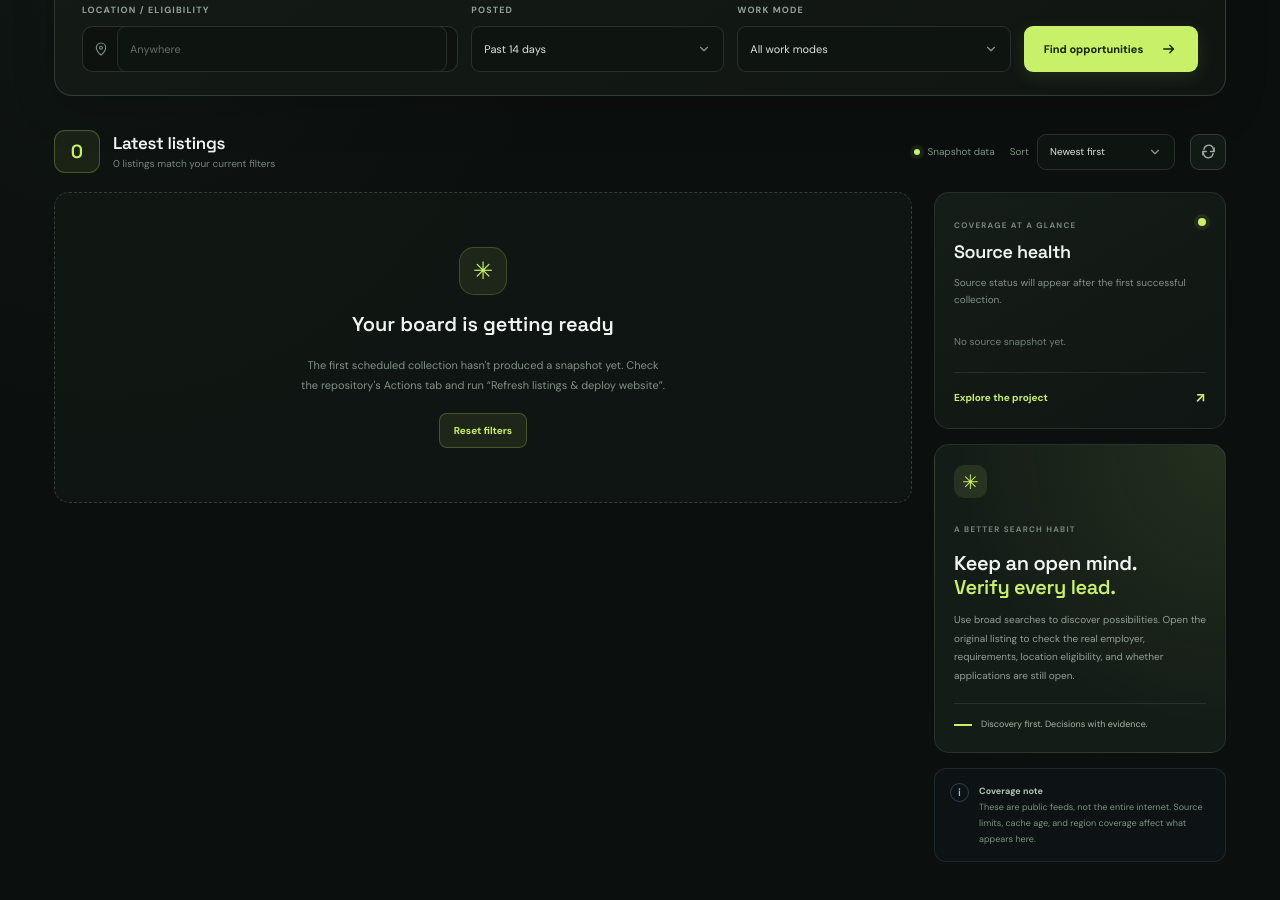
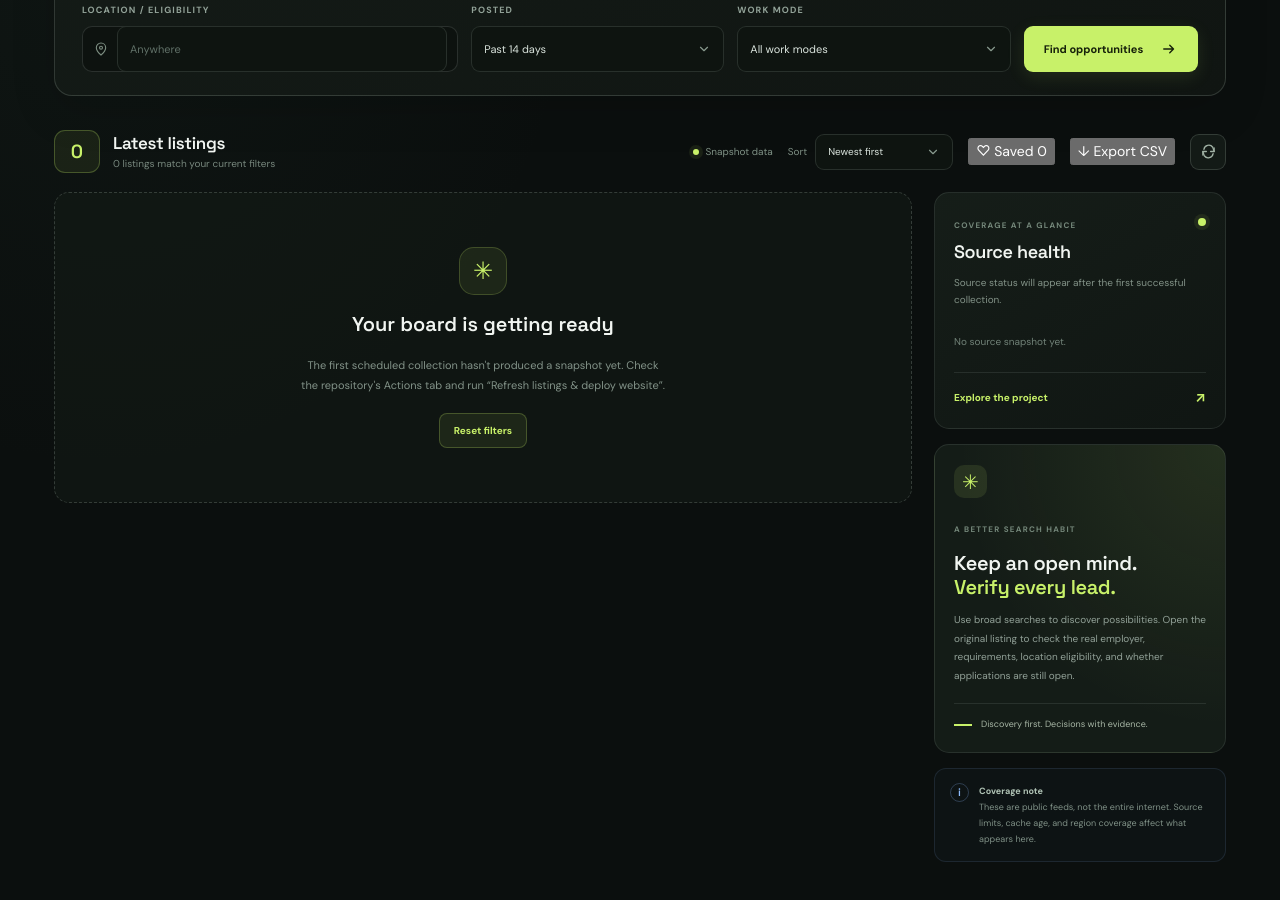
Before and after one commit to AgentCalmz/opportunity, a plain HTML site: page site/index.html in a window 1280 px wide. Shown: the part 1060-1960 px from the top of the page. Drawn offline with Linux system fonts and the light colour scheme.

Commit message:
Add saved jobs and export controls to search dashboard

```diff
--- a/site/index.html
+++ b/site/index.html
@@ -134,6 +134,8 @@
           <div class="results-tools">
             <span class="data-note"><span class="pulse-dot"></span> Snapshot data</span>
             <label class="sort-control" for="sort-filter"><span>Sort</span><select id="sort-filter"><option value="newest">Newest first</option><option value="relevance">Relevance</option></select></label>
+            <button class="utility-button saved-filter" id="saved-filter" type="button" aria-pressed="false"><span>♡</span> Saved <span id="saved-count">0</span></button>
+            <button class="utility-button export-button" id="export-button" type="button">↓ Export CSV</button>
             <button class="icon-button" id="refresh-button" type="button" title="Reload saved snapshot" aria-label="Reload saved snapshot">
               <svg viewBox="0 0 24 24" aria-hidden="true"><path d="M20 7v5h-5M4 17v-5h5" fill="none" stroke="currentColor" stroke-width="1.8" stroke-linecap="round" stroke-linejoin="round"/><path d="M5.5 9A7 7 0 0 1 18 6l2 6M4 12l2 6a7 7 0 0 0 12.5-3" fill="none" stroke="currentColor" stroke-width="1.8" stroke-linecap="round" stroke-linejoin="round"/></svg>
             </button>
```
